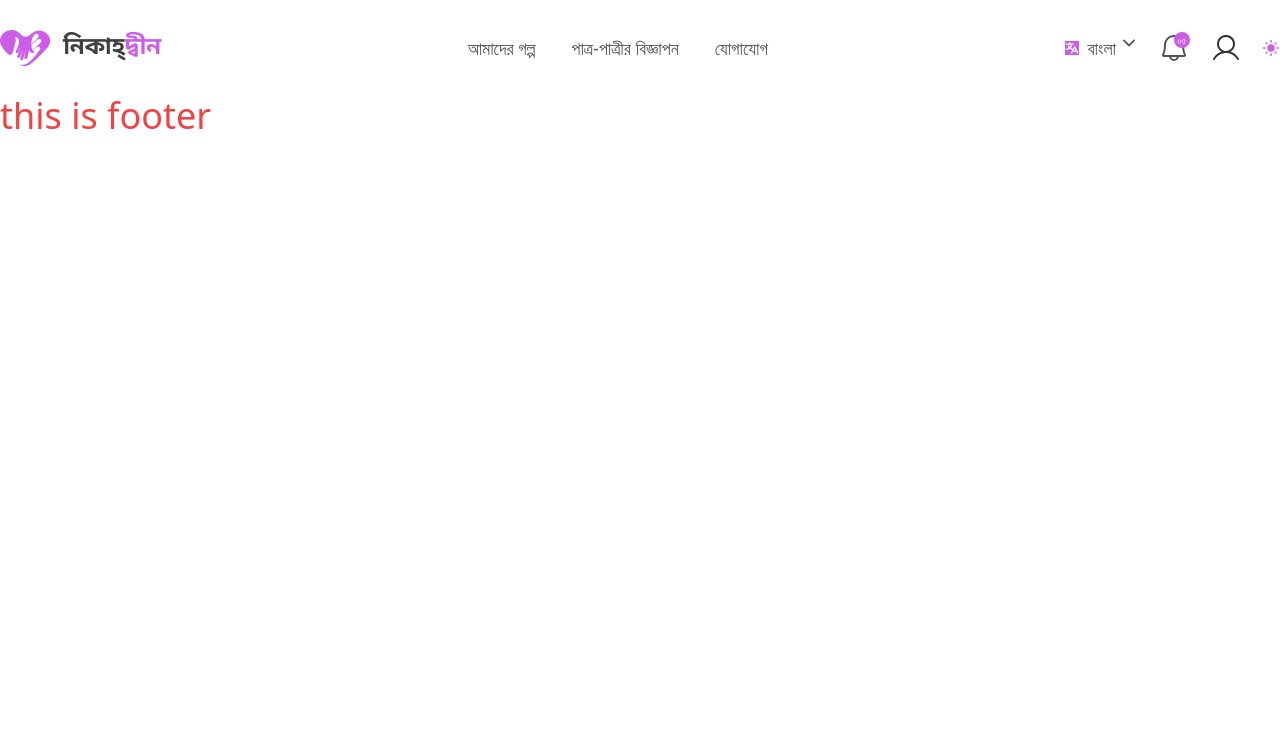
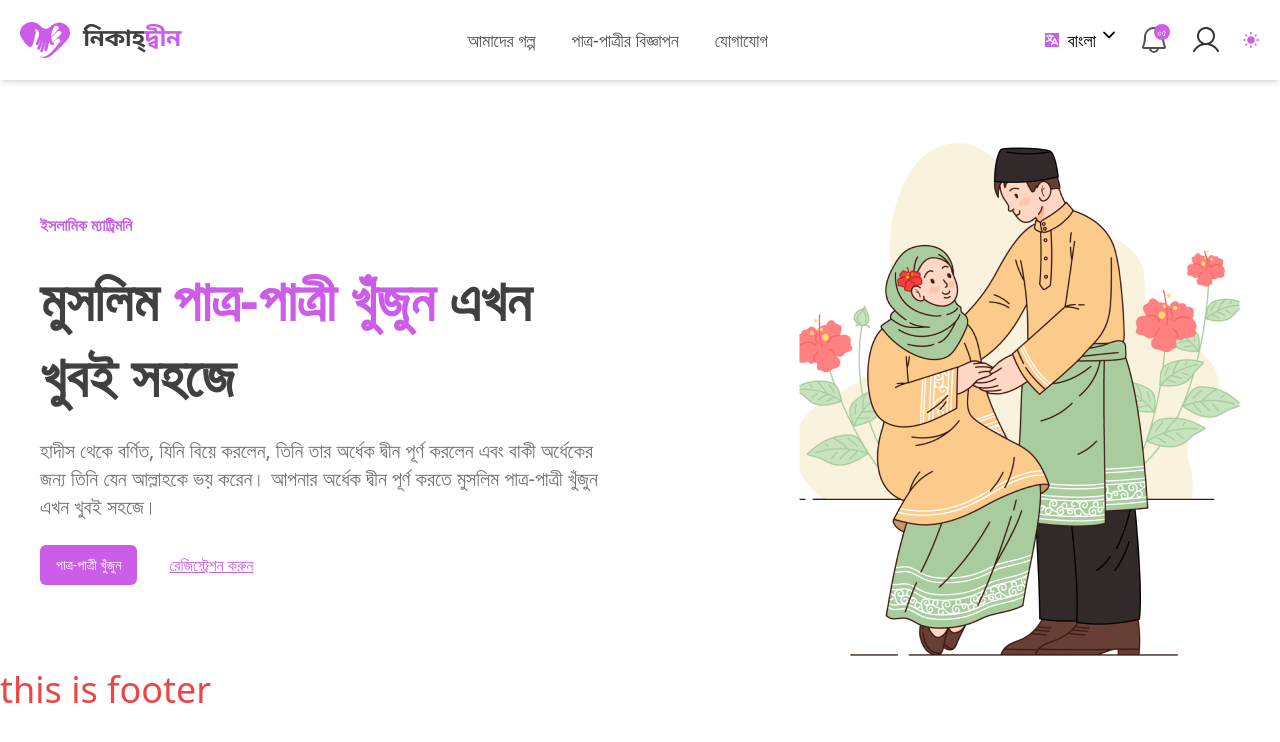
Before and after one commit to Ahsan855/NikkahDeen, a Next.js app: page / in a window 1280 px wide. Shown: the top 742 px of the page. Built offline with nearby package versions, Linux system fonts and the light colour scheme.

Commit message:
herosection done

```diff
--- a/app/layout.js
+++ b/app/layout.js
@@ -12,7 +12,8 @@ export default function RootLayout({ children }) {
     <html lang="en">
       <body className={`noto-bengali dark:bg-dark dark:text-white`}>
         <Navbar />
-        <div className="container mx-auto"> {children}</div>
+
+        <div className="container mx-auto px-5"> {children}</div>
         <p className="text-4xl text-red-500">this is footer</p>
       </body>
     </html>
--- a/app/page.js
+++ b/app/page.js
@@ -1,5 +1,9 @@
 import HomePage from "@/components/Home/HomePage";
 
 export default function Home() {
-  return <div>{/* <HomePage /> */}</div>;
+  return (
+    <div>
+      <HomePage />
+    </div>
+  );
 }
--- a/components/Home/HeroSection.jsx
+++ b/components/Home/HeroSection.jsx
@@ -4,16 +4,17 @@ import Image from "next/image";
 
 const HeroSection = () => {
   return (
-    <section className="flex min-h-[700px] w-full items-center justify-center">
-      <div className="flex w-full max-w-6xl gap-10 lg:flex-row flex-col items-center justify-between">
-        <div className="max-w-md md:space-y-6 sm:space-y-5 space-y-4">
-          <h2 className="text-lg text-primary font-bold">
+    <section className="flex w-full items-center justify-center">
+      <div className="flex mx-auto container gap-y-10 lg:flex-row flex-col items-center justify-between">
+        <div className="w-full md:w-1/2 md:px-5 md:space-y-6 sm:space-y-4 space-y-5">
+          <h2 className="header text-primary  font-bold">
             ইসলামিক ম্যাট্রিমনি
           </h2>
-          <h1 className="headerhero font-bold  text-seocundary">
-            মুসলিম পাত্র-পাত্রী খুঁজুন এখন খুবই সহজে
+          <h1 className="text-4xl leading-[50px] md:text-[56px] dark:text-white text-[#404040] md:leading-[76px] font-bold ">
+            মুসলিম <span className="text-primary">পাত্র-পাত্রী</span>
+            <span className="text-primary"> খুঁজুন </span>এখন খুবই সহজে
           </h1>
-          <p className="lg:text-lg sm:text-base text-sm text-gray-600">
+          <p className="lg:text-xl text-sm text-[#737373] dark:text-white font-medium">
             হাদীস থেকে বর্ণিত, যিনি বিয়ে করলেন, তিনি তার অর্ধেক দ্বীন পূর্ণ
             করলেন এবং বাকী অর্ধেকের জন্য তিনি যেন আল্লাহকে ভয় করেন। আপনার অর্ধেক
             দ্বীন পূর্ণ করতে মুসলিম পাত্র-পাত্রী খুঁজুন এখন খুবই সহজে।
--- a/components/Menu/HomeMenu.jsx
+++ b/components/Menu/HomeMenu.jsx
@@ -2,6 +2,7 @@ import Link from "next/link";
 
 export default function HomeMenu() {
   return (
+    // Home Menu Here is the desktop menu
     <div>
       <ul className="flex gap-x-9 items-center justify-center text-seocundary">
         <li>
--- a/components/Menu/Navbar.jsx
+++ b/components/Menu/Navbar.jsx
@@ -9,11 +9,16 @@ import Translate from "./Translate";
 
 export default function Navbar() {
   return (
-    <div className="z-[100]">
-      <div className="sticky top-0 bg-white w-full">
-        <div className="flex justify-between h-12 md:h-24 container mx-auto items-center">
+    <div className="z-10 mb-24 md:mb-32">
+      <div className="fixed top-0 w-full dark:bg-dark dark:text-white shadow-md bg-white  dark:shadow-md ">
+        <div className="container mx-auto">
+          <div className="flex justify-between h-16 px-5 md:h-20 items-center">
             <div className="text-white">
-            <Image src={logo} className="w-42 h-9 cursor-pointer" alt="Logo" />
+              <Image
+                src={logo}
+                className="w-42 h-9 cursor-pointer"
+                alt="Logo"
+              />
             </div>
 
             <div className="hidden md:block">
@@ -22,7 +27,7 @@ export default function Navbar() {
             {/*Small divice menu DropdownMenu */}
             <div className="md:hidden block">
               <div className="flex justify-between items-center gap-x-2">
-              <div className="flex gap-x-2 text-lg text-seocundary">
+                <div className="flex gap-x-2 text-lg ">
                   <div className="relative ">
                     <Image src={bell} alt="" className="cursor-pointer" />
                     <div className="h-4 w-4 top-0 right-0 absolute rounded-full bg-primary flex items-center justify-center text-[10px] text-white">
@@ -36,12 +41,12 @@ export default function Navbar() {
                 <ThemeToggle />
               </div>
             </div>
+            {/* Desktop User Bell And Toggoler  translator Device */}
             <div className="hidden md:block">
               <div className="flex items-center justify-between">
-              {/* Logo*/}
-
                 <div className="flex items-center justify-between md:gap-x-5">
-                <div className="flex items-center gap-x-5 text-lg text-seocundary">
+                  <div className="flex items-center gap-x-5 text-lg ">
+                    {/* Translator added */}
                     <Translate />
 
                     <div className="relative cursor-pointer">
@@ -61,5 +66,6 @@ export default function Navbar() {
           </div>
         </div>
       </div>
+    </div>
   );
 }
--- a/components/Menu/SmallMenu.jsx
+++ b/components/Menu/SmallMenu.jsx
@@ -4,11 +4,8 @@ import { useEffect, useState } from "react";
 import { ImCross } from "react-icons/im";
 import gsap from "gsap"; // Assuming gsap is imported properly
 import { MdMenuOpen } from "react-icons/md";
-import Image from "next/image";
-import translate from "@/assets/image/navbar/Translate.svg";
-import { IoIosArrowDown } from "react-icons/io";
 import Translate from "./Translate";
-
+// Home Menu Here is the Small device menu
 export default function SmallMenu() {
   const [isOpen, setIsOpen] = useState(false);
 
@@ -28,6 +25,7 @@ export default function SmallMenu() {
 
   return (
     <div className="block md:hidden overflow-y-auto">
+      {/* menu open toggle bar*/}
       {isOpen ? (
         <ImCross
           onClick={toggleMenu}
@@ -39,11 +37,12 @@ export default function SmallMenu() {
           className="text-seocundary font-bold text-4xl p-2 focus:outline-none"
         />
       )}
-
+      {/*  MdMenuOpen if open menu then show this */}
       {isOpen && (
-        <div className="menu absolute border-t-[1px] border-seocundary right-0 w-full py-10 text-white bg-primary">
+        <div className="menu absolute  right-0 top-16 w-full py-10 text-white bg-primary">
           <>
             <div className="flex items-center justify-center gap-x-2">
+              {/* Translator added */}
               <Translate />
             </div>
             <ul className="flex flex-col items-center justify-center lg:flex-row lg:justify-start">
--- a/tailwind.config.js
+++ b/tailwind.config.js
@@ -16,6 +16,7 @@ module.exports = {
         seocundary: "#515251",
         dark: "#252932",
         medium: "#293245",
+        peragraph: "#737373",
       },
       screens: {
         tablet: "640px",
@@ -31,8 +32,8 @@ module.exports = {
         "noto-bengali": ["Noto Sans Bengali", "sans-serif"],
       },
       fontSize: {
-        header: ["42px", "62px"],
-        headerhero: ["56px", "72px"], // Font size and line height for header class
+        header: ["42px", "62px"], // Font size and line height for header class
+        headerhero: ["56px", "72px"], // Font size and line height for headerhero class
       },
     },
   },
```
Lines whose indentation alone changed are shown as unchanged.
